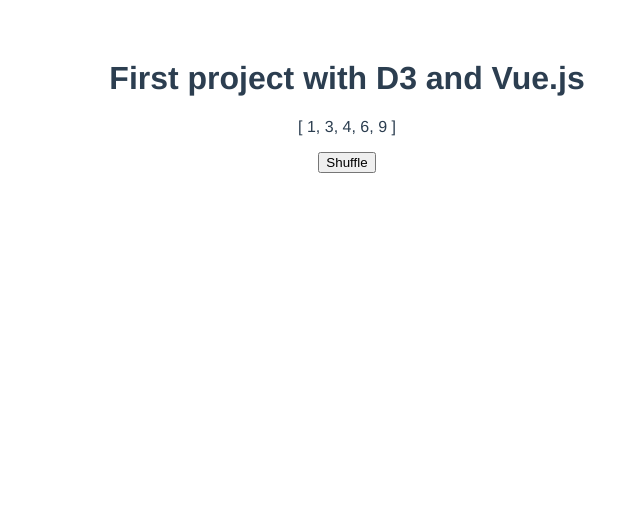
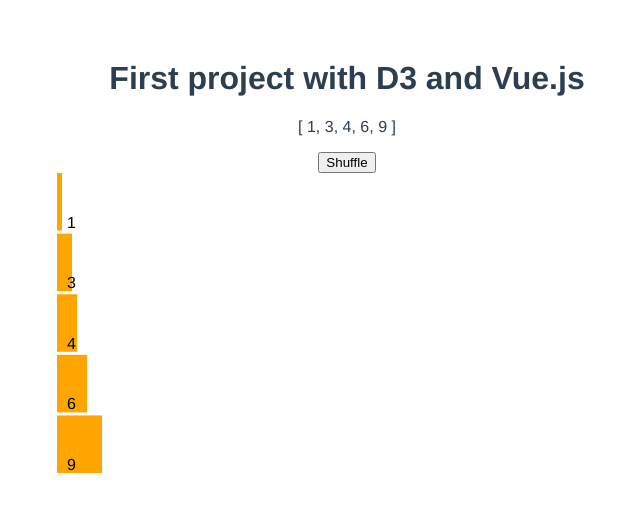
Before and after one commit to Claudio-95/my-VC2021, a Vue app: page / in a window 1280 px wide. Shown: the top 512 px of the page, without its empty margins (293-933 px from the left). Built offline with nearby package versions, Linux system fonts and the light colour scheme.

Commit message:
Fixing visualization bug at initialization

```diff
--- a/src/components/BarChartVisualizer.vue
+++ b/src/components/BarChartVisualizer.vue
@@ -68,9 +68,17 @@
       barChart: BarChart().barColor("orange"),  //this is the correct solution
     }
   },
+  mounted(){  // force refreshPlot call at loading page
+    this.refreshPlot();
+  },
+  methods: {
+    refreshPlot: function () {
+      d3.select("svg#viz").datum(this.numbers).call(this.barChart);
+    }
+  },
   watch: {  //execute everytime the property is changing
-    numbers: function (newValue) {
-      d3.select("svg#viz").datum(newValue).call(this.barChart);
+    numbers: function () {
+      this.refreshPlot();
     }
   }
 }
```
